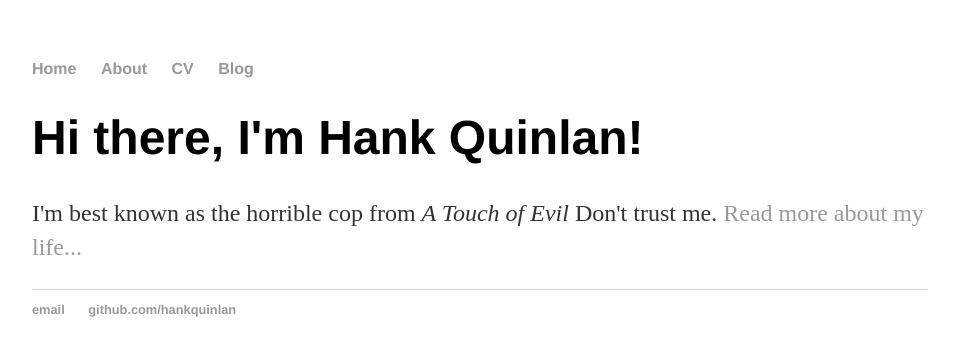
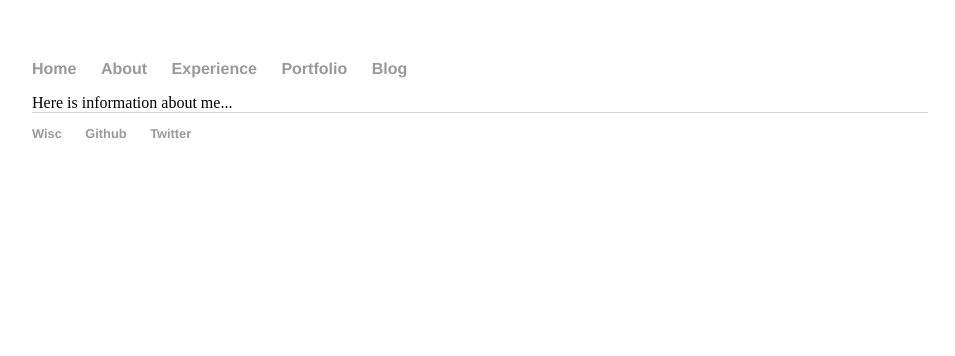
Before and after one commit to ChristinaLK/blog, a Jekyll site: the page built from index.html, in a window 1280 px wide. Shown: the top 356 px of the page, without its empty margins (160-1115 px from the left). Built offline with Jekyll 4.4.1, drawn with Linux system fonts in a browser that asks for light colours.

Commit message:
replacing with my basic info

```diff
--- a/_config.yaml
+++ b/_config.yaml
@@ -1,2 +1,2 @@
-name: Hank Quinlan, Horrible Cop
+name: Christina Koch
 markdown: kramdown
--- a/_layouts/default.html
+++ b/_layouts/default.html
@@ -10,7 +10,8 @@
 	    		<ul>
 	        		<li><a href="/">Home</a></li>
 		        	<li><a href="/about">About</a></li>
-	        		<li><a href="/cv">CV</a></li>
+	        		<li><a href="/cv">Experience</a></li>
+	        		<li><a href="/cv">Portfolio</a></li>
 	        		<li><a href="/blog">Blog</a></li>
 	    		</ul>
 			</nav>
@@ -21,8 +22,9 @@
 			</div><!-- /.container -->
 			<footer>
 	    		<ul>
-	        		<li><a href="mailto:hankquinlanhub@gmail.com">email</a></li>
-	        		<li><a href="https://github.com/hankquinlan">github.com/hankquinlan</a></li>
+	    	    <li><a href="http://wid.wisc.edu/people/christina-koch">Wisc</a></li>
+	        	<li><a href="https://github.com/ChristinaLK">Github</a></li>
+	        	<li><a href="https://twitter.com/ChristinaLK">Twitter</a></li>
 				</ul>
 			</footer>
 		</body>
--- a/index.html
+++ b/index.html
@@ -1,9 +1,7 @@
 ---
 layout: default
-title: Hank Quinlan, Horrible Cop
+title: Christina Koch
 ---
 <div class="blurb">
-	<h1>Hi there, I'm Hank Quinlan!</h1>
-	<p>I'm best known as the horrible cop from <em>A Touch of Evil</em>
-	Don't trust me. <a href="/about">Read more about my life...</a></p>
+Here is information about me...
 </div><!-- /.blurb -->
```
